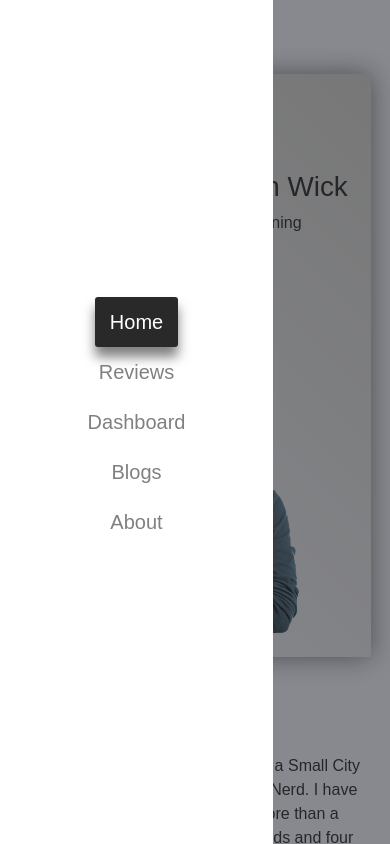
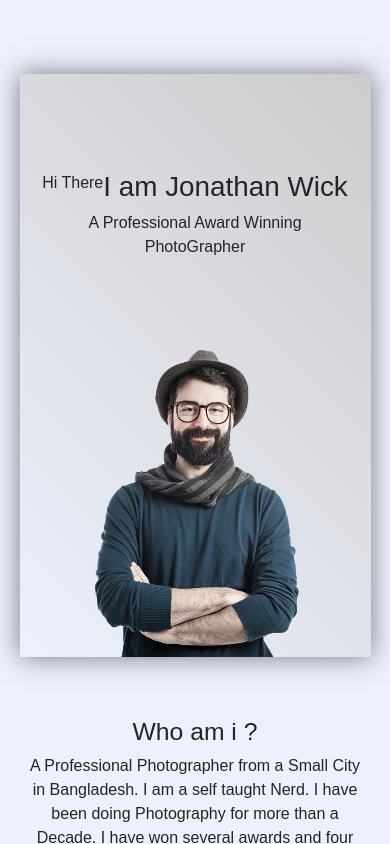
Before and after one commit to rasel-gannicus/Photographer-Website-Portfolio---E-commerce--with-React, a React (Create React App) app: page / in a window 390 px wide. Shown: the top 844 px of the page. Built offline with nearby package versions, Linux system fonts and the light colour scheme.

Commit message:
working on making responsive menu with vanilla js, html, css

```diff
--- a/src/Pages/Header/Header.css
+++ b/src/Pages/Header/Header.css
@@ -30,10 +30,11 @@
         background: rgba(41, 41, 41, 0.519);
         position: fixed;
         top: 0;
-        left: 0;
-        bottom: 0;
-        right: 0;
+        left: -500px;
+        width: 100%;
+        height: 100%;
         z-index: 50;
+        transition: all 0.3 ease;
     }
     .header-main{
         position: absolute;
```
